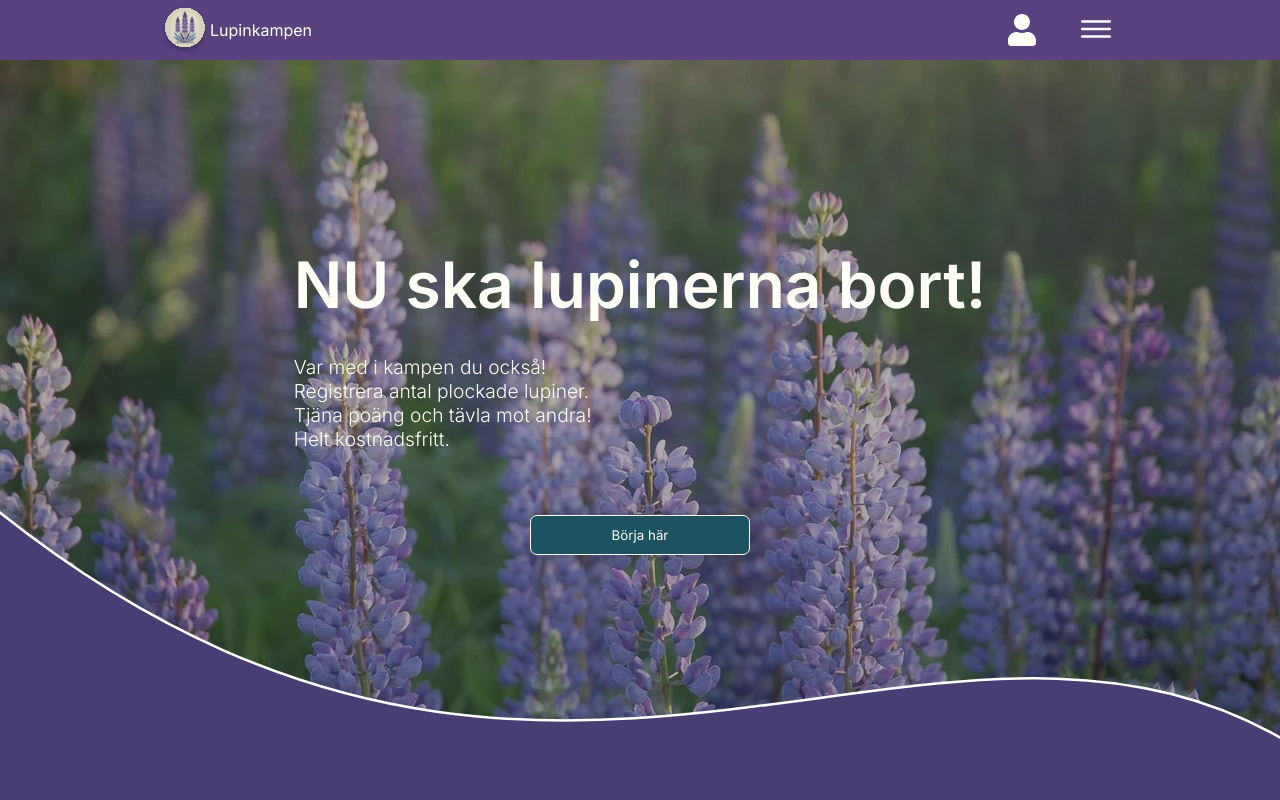
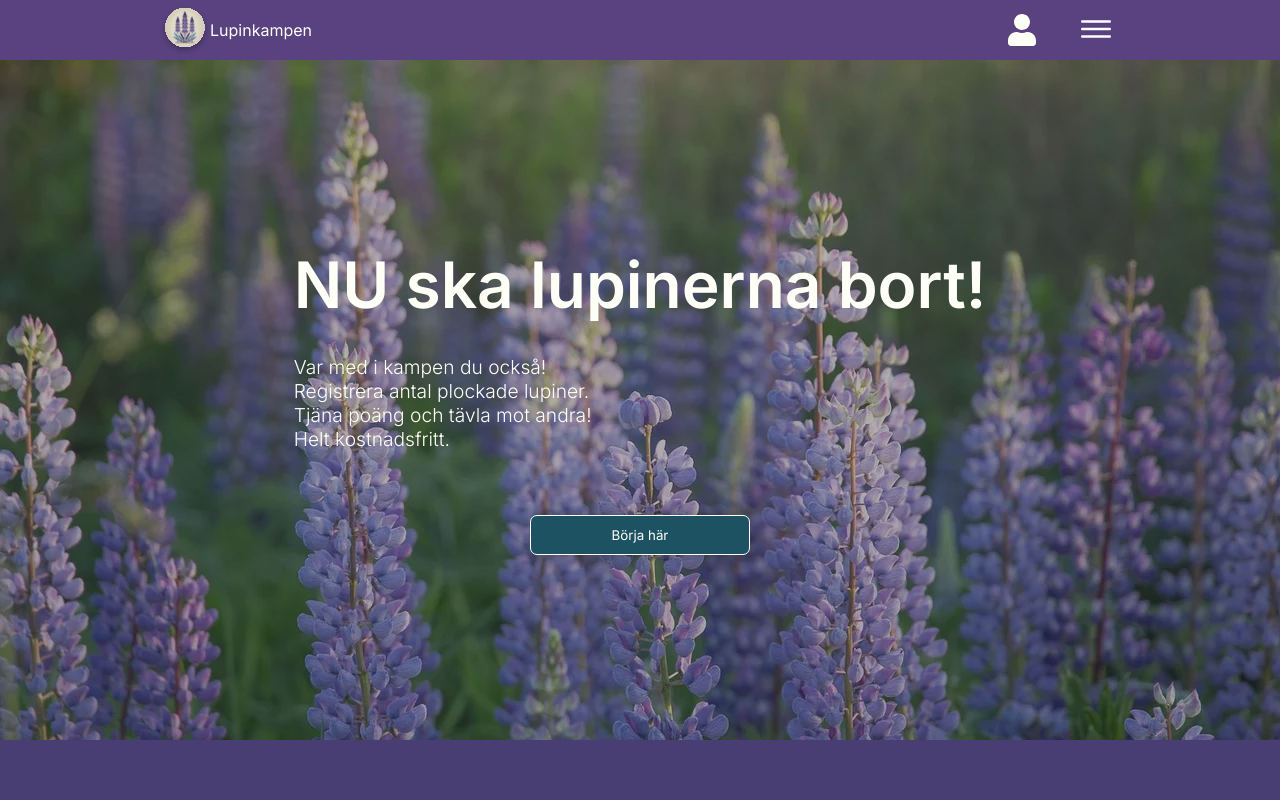
Before and after one commit to CarolineVarsaga/lupinkampen, a React (Vite) app in the folder client/: page /#/ in a window 1280 px wide. Shown: the top 800 px of the page. Built offline with nearby package versions, Linux system fonts and the light colour scheme; no server answers.

Commit message:
♻️ Moves svg outside the section

```diff
--- a/client/src/components/home/HeroSection.tsx
+++ b/client/src/components/home/HeroSection.tsx
@@ -18,8 +18,8 @@ const HeroSection = () => {
         <Link to="/logga-in" className="begin-button">
           <Button text="Börja här" className="begin-button" />
         </Link>
-        <SvgWave className="svg-wave-top" />
       </section>
+      <SvgWave className="svg-wave-top" />
     </>
   );
 };
```
